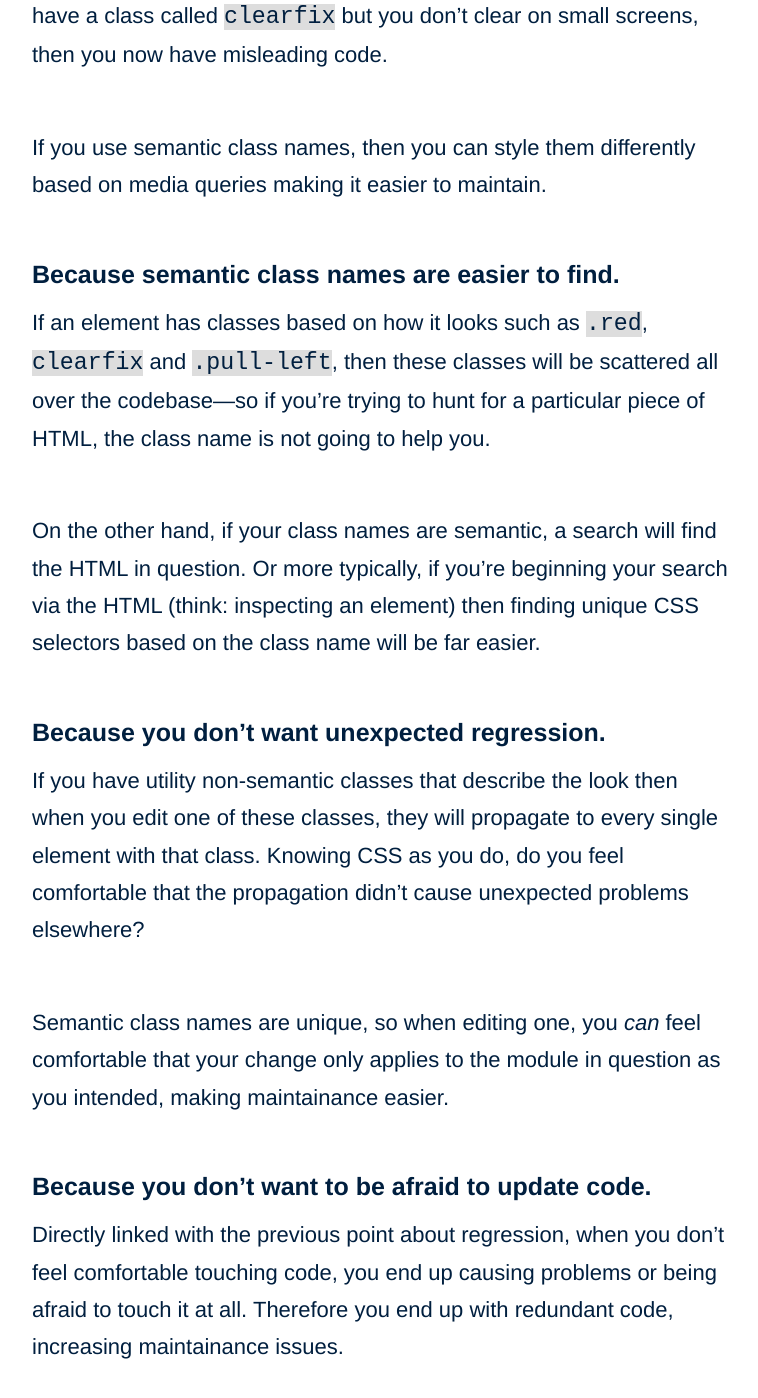
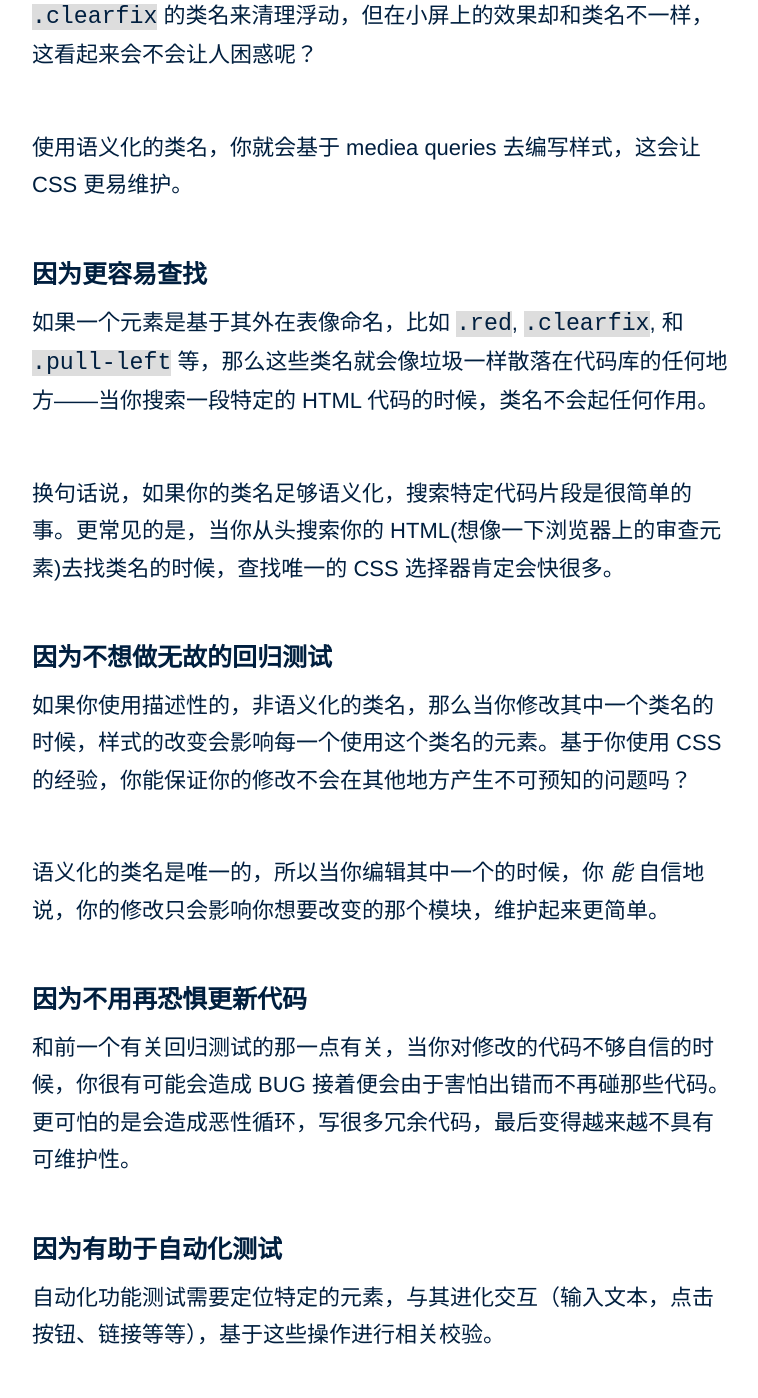
Before and after one commit to owenyang0/maintainablecss-cn, a Jekyll site: the page built from _chapters/02-semantics.md, in a window 1280 px wide and 1400 px high, scrolled down 2476 px. Shown: the whole window, without its empty margins (258-1016 px from the left). Built offline with Jekyll 4.4.1, drawn with Linux system fonts in a browser that asks for light colours; some of the changed text lies outside the part shown.

Commit message:
semantics | translation completed

```diff
--- a/_chapters/02-semantics.md
+++ b/_chapters/02-semantics.md
@@ -41,67 +41,78 @@ description: Why naming something based on what it is, instead of how it looks o
 
 这段代码就正是我所推崇的。我很清楚地知道这段 HTML 代表着什么。虽然我不知道它看起来应该是怎样的，但我并不在乎，这是 CSS 存在的价值。而语义化的类名对 HTML 和 CSS 甚至 JS 都很有意义。
 
-所以，*为什么* 其他人应该使用语义化的类名呢？
+所以，*为什么* 我们应该使用语义化的类名呢？
 
 ## 因为更容易理解
 
 若使用语义化类名，不论你是在修改 HTML 或者 CSS，你都清楚你将造成的影响。而使用视觉化类名(visual class names)的方式，你不得不在每一个元素上写很多类名，最终你可能只是对这些类名有一个模糊的理解，而不清楚它真正的意图是什么。而且，视觉化类名非常难以维护。
 
-## Because we are building responsive websites.
 
-Styles often need changing based on viewport size. For example, you might float elements on big screens and not on small screens. So if you have a class called `clearfix` but you don't clear on small screens, then you now have misleading code.
+## 因为要构建响应式站点
 
-If you use semantic class names, then you can style them differently based on media queries making it easier to maintain.
+一般说来，不同的视图(viewport)会有不同的样式。比如，你可能需要在大屏上浮动(float)一个元素，在小屏不浮动。如果你有一个叫 `.clearfix` 的类名来清理浮动，但在小屏上的效果却和类名不一样，这看起来会不会让人困惑呢？
 
-## Because semantic class names are easier to find.
+使用语义化的类名，你就会基于 mediea queries 去编写样式，这会让 CSS 更易维护。
 
-If an element has classes based on how it looks such as `.red`, `clearfix` and `.pull-left`, then these classes will be scattered all over the codebase&mdash;so if you’re trying to hunt for a particular piece of HTML, the class name is not going to help you.
 
-On the other hand, if your class names are semantic, a search will find the HTML in question. Or more typically, if you're beginning your search via the HTML (think: inspecting an element) then finding unique CSS selectors based on the class name will be far easier.
+## 因为更容易查找
 
-## Because you don't want unexpected regression.
+如果一个元素是基于其外在表像命名，比如 `.red`, `.clearfix`, 和 `.pull-left` 等，那么这些类名就会像垃圾一样散落在代码库的任何地方&mdash;&mdash;当你搜索一段特定的 HTML 代码的时候，类名不会起任何作用。
 
-If you have utility non-semantic classes that describe the look then when you edit one of these classes, they will propagate to every single element with that class. Knowing CSS as you do, do you feel comfortable that the propagation didn't cause unexpected problems elsewhere?
+换句话说，如果你的类名足够语义化，搜索特定代码片段是很简单的事。更常见的是，当你从头搜索你的 HTML(想像一下浏览器上的审查元素)去找类名的时候，查找唯一的 CSS 选择器肯定会快很多。
 
-Semantic class names are unique, so when editing one, you *can* feel comfortable that your change only applies to the module in question as you intended, making maintainance easier.
 
-## Because you don't want to be afraid to update code.
+## 因为不想做无故的回归测试
 
-Directly linked with the previous point about regression, when you don't feel comfortable touching code, you end up causing problems or being afraid to touch it at all. Therefore you end up with redundant code, increasing maintainance issues.
+如果你使用描述性的，非语义化的类名，那么当你修改其中一个类名的时候，样式的改变会影响每一个使用这个类名的元素。基于你使用 CSS 的经验，你能保证你的修改不会在其他地方产生不可预知的问题吗？
 
-## Because it helps automated functional testing.
+语义化的类名是唯一的，所以当你编辑其中一个的时候，你 *能* 自信地说，你的修改只会影响你想要改变的那个模块，维护起来更简单。
 
-Automated functional tests work by searching for particular elements, interacting with them (typing in text, clicking buttons and links etc) and verifying based on that.
 
-If you have visual class names all over the HTML, then there is no reliable way to target particular elements and act upon them.
+## 因为不用再恐惧更新代码
 
-## Because it provides meaningful hooks for Javascript to enhance.
+和前一个有关回归测试的那一点有关，当你对修改的代码不够自信的时候，你很有可能会造成 BUG 接着便会由于害怕出错而不再碰那些代码。更可怕的是会造成恶性循环，写很多冗余代码，最后变得越来越不具有可维护性。
 
-Just like these hooks help automated testing, they are also useful to enhance behaviour with Javascript. Visual class names can't be used as a reliable way to target modules or components.
 
-## Because of general maintainance concerns.
+## 因为有助于自动化测试
 
-If you name something based on what it is, you won't have to touch the HTML again i.e. a heading is always a heading, no matter what it *looks* like.
+自动化功能测试需要定位特定的元素，与其进化交互（输入文本，点击按钮、链接等等），基于这些操作进行相关校验。
 
-The styling might change but you only have to update the CSS. This is otherwise known as Loose Coupling and this improves maintainability.
+若你的 HTML 通篇都使用描述性的类名，那么你将不会有一个可靠方式去定位一个特定的元素，更惶论与其交互了。
 
-## Because utility classes increase noise when debugging.
 
-When debugging an element, there will be several applicable CSS selectors making it noisey to debug.
+## 因为为JavaScript提供了有意义的接口
 
-## Because the standards recommend it.
+就像和自动化测试一样，语义化的类名对JavaScript来说同样有意义。描述性的类名不具有可靠性，不可用于定位相应的模块或组件。
 
-On using the class attribute, HTML5 specs say in 3.2.3.7:
 
-> "[...] authors are encouraged to use values that describe the nature of the content, rather than values that describe the desired presentation of the content."
+## 因为常规维护的担心
 
-## Because you get a performance bump.
+若你是基于该元素是什么而命名，你就不必再次修改 HTML 的类名。如，heading 始终是 heading, 你不用管它变成什么样子。
 
-This is a *very* small benefit but when you have one class name per element, you end up with smaller HTML. With visual classes you end up with multiple class names per element and that can add up.
+样式可能会改变，但你只需要改变你的 CSS。这在另一个方面来说，实际是上松耦合从而提高了可维护性。
 
-## Because it adheres to the reuse rule.
 
-If you don't use semantic class names, then you will likely be breaking the rules of reuse. Read the next chapter to find out more.
+## 因为非语义类名调试困难
+
+当你调试(debug)一个元素的时候，会出现很多类似的 CSS 选择器，增加了调试的难度。
+
+
+## 因为标准推荐使用
+
+HTML5 的规范在 [3.2.5.7](https://www.w3.org/TR/html5/dom.html#classes) 里有说，使用类名属性。
+
+> "[...] 更鼓励使用能描述内容本质的类名，而不是那些只是描述其外在表像的值。"
+
+
+## 因为能带来性能的提升
+
+这是一个 *非常* 小的优势，因为当你一个元素只有一个类名的时候，你的整个 HTML 代码体积都会更小。而使用描述性的类名，每个元素有无数个类名，结果自然与前者不一样。
+
+
+## 因为和重用规则有关
+
+如果你没有使用语义化类名，你有可能会是误解了重用(reuse)的概念，而误用重用。阅读下章，获得更多。
 
 <!--## Why? Because visual class names might declare the same property!
 
@@ -110,6 +121,6 @@ It's likely that several different utility classes could refer to the same prope
 Think of an example of this.
 -->
 
-## Final thoughts about semantics
+## 最后想想语义化
 
-Semantic class names are a corner stone of *MaintainableCSS*. Without this, everything else makes little sense. So name something based on what it is and everything else follows.
+语义化的类名是 *MaintainableCSS* 的基石，没有它，一切都没意义。所以，基于是什么命名，其他所有都将受益。
```
